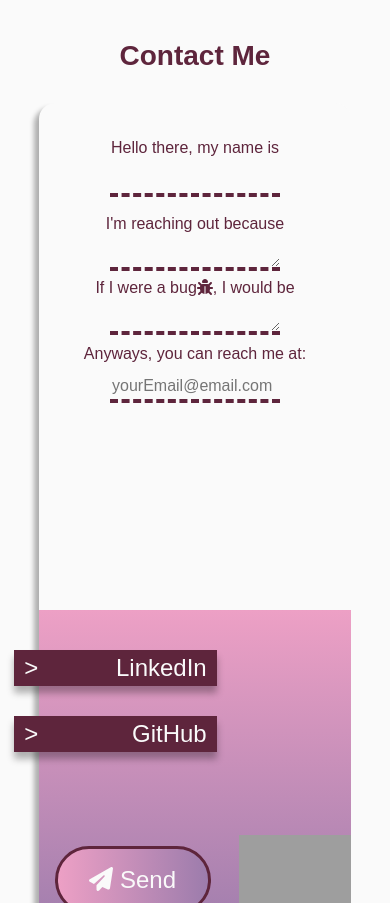
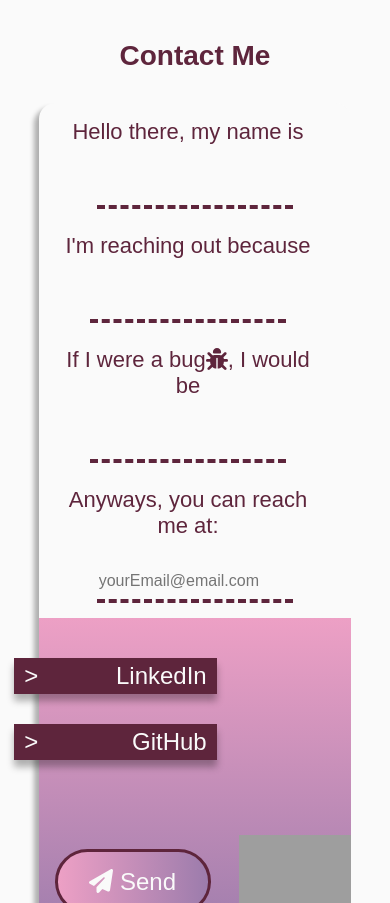
Before and after one commit to rkmiller131/portfolio, a React (Create React App) app in the folder client/: page / in a window 390 px wide. Shown: the part 2928-3831 px from the top of the page. Built offline with nearby package versions, Linux system fonts and the light colour scheme; grey boxes are pictures that could not be loaded; the HTML template or start-up script is replaced by a standard one.

Commit message:
Implemented responsiveness for left form of Contact card

```diff
--- a/client/src/components/ContactForm.jsx
+++ b/client/src/components/ContactForm.jsx
@@ -61,17 +61,17 @@ export default function ContactForm({ submitForm }) {
 
   return (
     <form id="contact-form" onSubmit={handleSubmit}>
-      <label className={darkMode ? 'dark' : ''}>Hello there, my name is</label>
-      <input className={darkMode ? 'dark' : ''} type="text" name="user_name" onChange={handleChange} />
+      <label className={darkMode ? 'left-align dark' : 'left-align'}>Hello there, my name is</label>
+      <input className={darkMode ? 'left-align dark' : 'left-align'} type="text" name="user_name" onChange={handleChange} />
 
       <label className={darkMode ? 'indent dark' : 'indent'}>I'm reaching out because</label>
-      <textarea className={darkMode ? 'indent dark' : 'indent'} name="input1" onChange={handleChange} />
+      <input className={darkMode ? 'indent dark' : 'indent'} type="text" name="input1" onChange={handleChange} />
 
       <label className={darkMode ? 'indent dark' : 'indent'}>If I were a bug<FontAwesomeIcon icon={faBug}/>, I would be</label>
-      <textarea className={darkMode ? 'indent dark' : 'indent'} type="text" name="input2" onChange={handleChange} />
+      <input className={darkMode ? 'indent dark' : 'indent'} type="text" name="input2" onChange={handleChange} />
 
-      <label className={darkMode ? 'dark' : ''}>Anyways, you can reach me at:</label>
-      <input className={darkMode ? 'dark' : ''} type="email" placeholder='yourEmail@email.com' name="user_email" onChange={handleChange} />
+      <label className={darkMode ? 'left-align dark' : 'left-align'}>Anyways, you can reach me at:</label>
+      <input className={darkMode ? 'left-align dark' : 'left-align'} type="email" placeholder='yourEmail@email.com' name="user_email" onChange={handleChange} />
     </form>
   )
 }
--- a/client/src/styles/contact.scss
+++ b/client/src/styles/contact.scss
@@ -55,8 +55,23 @@ $blue: #9b98ca;
         flex-direction: column;
         height: 100vh;
       }
-      @media screen and (max-height: 360px) {
-        height: 200vh;
+      @media screen and (max-width: 500px) {
+        height: 125vh;
+      }
+      @media screen and (max-height: 375px) {
+        height: 250vh;
+      }
+      @media only screen and (max-height: 360px) and (width: 780px), (max-height: 360px) and (width: 760px), (max-width: 360px) and (height: 480px) {
+        height: 175vh;
+      }
+      @media only screen and (max-width: 480px) and (height: 320px) {
+        height: 300vh;
+      }
+      @media only screen and (max-width: 450px) and (height: 896px), (max-width: 360px) and (height: 780px), (max-width: 360px) and (height: 760px), (max-width: 375px) and (height: 812px), (max-width: 400px) and (height: 844px) {
+        height: 100vh;
+      }
+      @media only screen and (max-width: 350px) and (height: 568px) {
+        height: 140vh;
       }
       &.dark {
         background: $cardCharcoal;
@@ -65,6 +80,10 @@ $blue: #9b98ca;
       .contact-column-left {
         flex-basis: 60%;
         padding: 5%;
+        @media screen and (max-width: 700px) {
+          display: flex;
+          justify-content: center;
+        }
       }
       .contact-column-right {
         flex-basis: 40%;
--- a/client/src/styles/contactform.scss
+++ b/client/src/styles/contactform.scss
@@ -7,115 +7,215 @@ $softerWhite: #f6f1f4;
 #contact-form {
   display: flex;
   flex-direction: column;
-  // margin: 10% 7%;
-  width:100%;
-  @media screen and (max-width: 900px) {
-    display: block;
-  }
-  @media screen and (max-width: 800px) {
-    margin: 10px 0;
-  }
-  @media screen and (max-width: 600px) {
-    display: flex;
-    flex-direction: column;
-    align-items: center;
-    justify-content: center;
-  }
+  justify-content: space-between;
+  gap: 1.5rem;
   .indent {
     align-self: flex-end;
-    margin-right: 12px;
-    @media screen and (max-width: 1300px) {
-      margin-right: 15px;
-    }
-    @media screen and (max-width: 600px) {
-      margin: 8px 0 0 0;
-      align-self: center;
+    margin-right: 5%;
+    @media screen and (max-width: 1000px) {
+      align-self: flex-start;
     }
   }
   label {
     font-size: 36px;
+    width: 75%;
     color: $red;
-    margin: 8px 0;
+    @media screen and (max-width: 1400px) {
+      font-size: 30px;
+    }
+    @media screen and (max-width: 1000px) {
+      width: 95%;
+    }
+    @media screen and (max-width: 800px) {
+      font-size: 28px;
+      text-align: center;
+    }
+    @media screen and (max-width: 700px) {
+      font-size: 36px;
+    }
+    @media screen and (max-width: 600px) {
+      font-size: 32px;
+    }
+    @media screen and (max-width: 450px) {
+      font-size: 22px;
+    }
+    &.indent {
+      text-align: center;
+      @media screen and (max-width: 1000px) {
+        text-align: left;
+      }
+      @media screen and (max-width: 800px) {
+        text-align: center;
+        font-size: 28px;
+      }
+      @media screen and (max-width: 700px) {
+        font-size: 36px;
+      }
+      @media screen and (max-width: 600px) {
+        font-size: 32px;
+      }
+      @media screen and (max-width: 450px) {
+        font-size: 22px;
+      }
+    }
     &.dark {
       color: $blue;
     }
-    @media screen and (max-width: 1400px) {
-      margin: 0;
+  }
+  input {
+    width: 50%;
+    height: 40px;
+    font-size: 24px;
+    font-family: 'Jua', sans-serif;
+    color: $pink;
+    background: none;
+    border: none;
+    border-bottom: 4px dashed $red;
+    @media screen and (max-width: 1000px) {
+      width: 70%;
     }
-    @media screen and (max-width: 1300px) {
-      font-size: 26px;
-      margin: 15px 0;
+    @media screen and (max-width: 800px) {
+      font-size: 20px;
     }
-    @media screen and (max-width: 900px) {
-      font-size: 22px;
-      margin: 0;
-    }
-    @media screen and (max-width: 600px) {
-      margin: 8px 0 0 0;
-      font-size: 18px;
+    @media screen and (max-width: 700px) {
+      font-size: 24px;
+      align-self: center;
     }
     @media screen and (max-width: 450px) {
-      margin: 10px 0 0 0;
       font-size: 16px;
     }
-  }
-  input {
-    margin: 8px 0;
-    height: 40px;
-    width: 250px;
-    background: none;
-    border: none;
-    font-size: 22px;
-    color: $pink;
-    border-bottom: 4px dashed $red;
+    &.indent {
+      width: 70%;
+      @media screen and (max-width: 800px) {
+        font-size: 20px;
+        align-self: center;
+      }
+      @media screen and (max-width: 700px) {
+        font-size: 24px;
+      }
+      @media screen and (max-width: 450px) {
+        font-size: 16px;
+      }
+    }
     &.dark {
       color: $purple;
       border-bottom: 4px dashed $blue;
     }
-    @media screen and (max-width: 1300px) {
-      width: 250px;
-      margin: 10px 0;
-    }
-    @media screen and (max-width: 900px) {
-      width: 225px;
-    }
-    @media screen and (max-width: 800px) {
-      width: 200px;
-    }
-    @media screen and (max-width: 600px) {
-      height: 30px;
-    }
-    @media screen and (max-width: 450px) {
-      font-size: 16px;
-      width: 170px;
-    }
-  }
-  textarea {
-    font-size: 22px;
-    color: $pink;
-    margin: 8px 0;
-    height: 40px;
-    width: 350px;
-    background: none;
-    border: none;
-    border-bottom: 4px dashed $red;
-    &.dark {
-      color: $purple;
-      border-bottom: 4px dashed $blue;
-    }
-    @media screen and (max-width: 1300px) {
-      width: 250px;
-    }
-    @media screen and (max-width: 800px) {
-      width: 225px;
-    }
-    @media screen and (max-width: 600px) {
-      width: 200px;
-      height: 30px;
-    }
-    @media screen and (max-width: 450px) {
-      width: 170px;
-      font-size: 16px;
-    }
   }
 }
+
+// #contact-form {
+//   display: flex;
+//   flex-direction: column;
+//   // margin: 10% 7%;
+//   width:100%;
+//   @media screen and (max-width: 900px) {
+//     display: block;
+//   }
+//   @media screen and (max-width: 800px) {
+//     margin: 10px 0;
+//   }
+//   @media screen and (max-width: 600px) {
+//     display: flex;
+//     flex-direction: column;
+//     align-items: center;
+//     justify-content: center;
+//   }
+//   .indent {
+//     align-self: flex-end;
+//     margin-right: 12px;
+//     @media screen and (max-width: 1300px) {
+//       margin-right: 15px;
+//     }
+//     @media screen and (max-width: 600px) {
+//       margin: 8px 0 0 0;
+//       align-self: center;
+//     }
+//   }
+//   label {
+//     font-size: 36px;
+//     color: $red;
+//     margin: 8px 0;
+//     &.dark {
+//       color: $blue;
+//     }
+//     @media screen and (max-width: 1400px) {
+//       margin: 0;
+//     }
+//     @media screen and (max-width: 1300px) {
+//       font-size: 26px;
+//       margin: 15px 0;
+//     }
+//     @media screen and (max-width: 900px) {
+//       font-size: 22px;
+//       margin: 0;
+//     }
+//     @media screen and (max-width: 600px) {
+//       margin: 8px 0 0 0;
+//       font-size: 18px;
+//     }
+//     @media screen and (max-width: 450px) {
+//       margin: 10px 0 0 0;
+//       font-size: 16px;
+//     }
+//   }
+//   input {
+//     margin: 8px 0;
+//     height: 40px;
+//     width: 250px;
+//     background: none;
+//     border: none;
+//     font-size: 22px;
+//     color: $pink;
+//     border-bottom: 4px dashed $red;
+//     &.dark {
+//       color: $purple;
+//       border-bottom: 4px dashed $blue;
+//     }
+//     @media screen and (max-width: 1300px) {
+//       width: 250px;
+//       margin: 10px 0;
+//     }
+//     @media screen and (max-width: 900px) {
+//       width: 225px;
+//     }
+//     @media screen and (max-width: 800px) {
+//       width: 200px;
+//     }
+//     @media screen and (max-width: 600px) {
+//       height: 30px;
+//     }
+//     @media screen and (max-width: 450px) {
+//       font-size: 16px;
+//       width: 170px;
+//     }
+//   }
+//   textarea {
+//     font-size: 22px;
+//     color: $pink;
+//     margin: 8px 0;
+//     height: 40px;
+//     width: 350px;
+//     background: none;
+//     border: none;
+//     border-bottom: 4px dashed $red;
+//     &.dark {
+//       color: $purple;
+//       border-bottom: 4px dashed $blue;
+//     }
+//     @media screen and (max-width: 1300px) {
+//       width: 250px;
+//     }
+//     @media screen and (max-width: 800px) {
+//       width: 225px;
+//     }
+//     @media screen and (max-width: 600px) {
+//       width: 200px;
+//       height: 30px;
+//     }
+//     @media screen and (max-width: 450px) {
+//       width: 170px;
+//       font-size: 16px;
+//     }
+//   }
+// }
```
